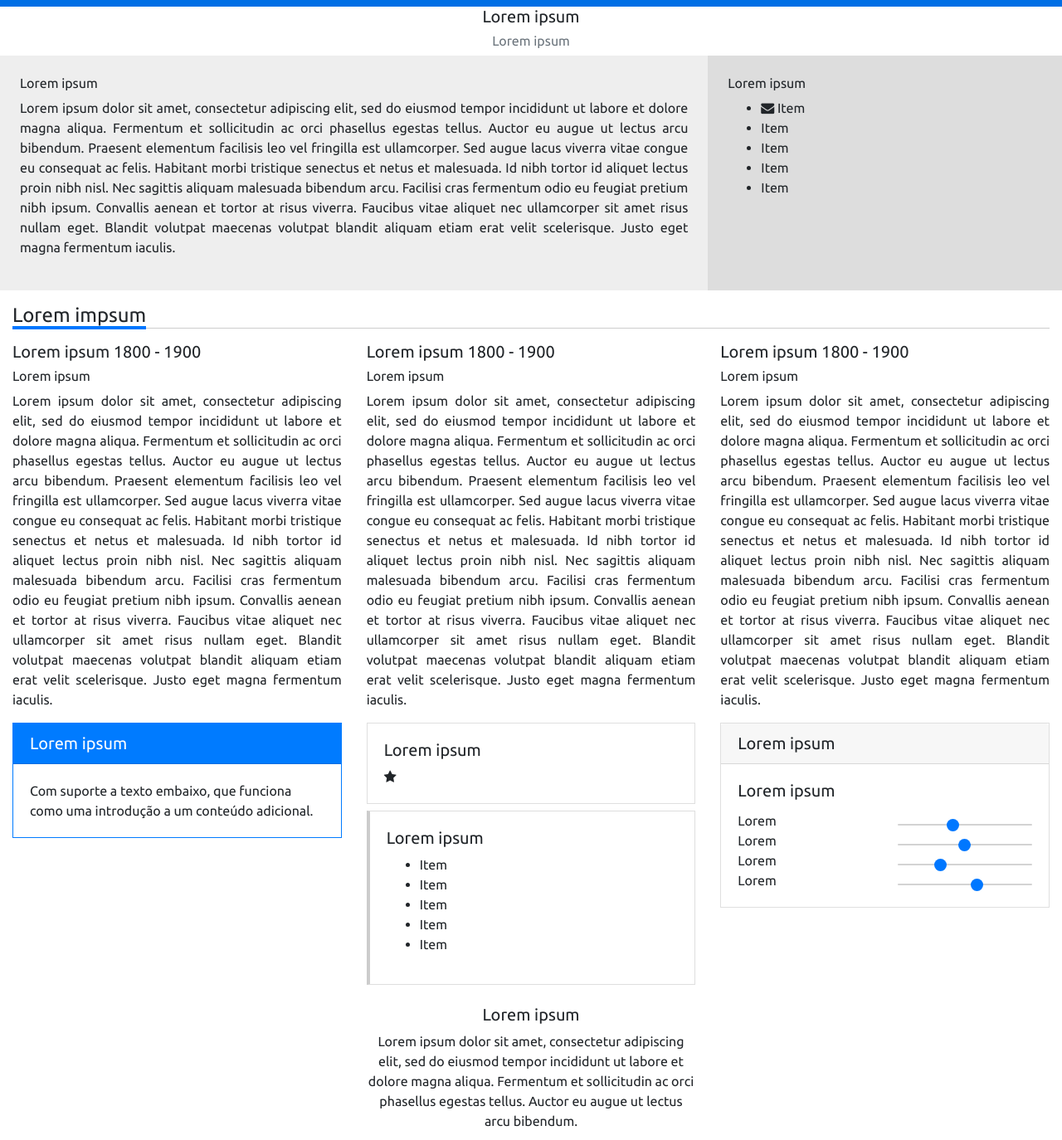
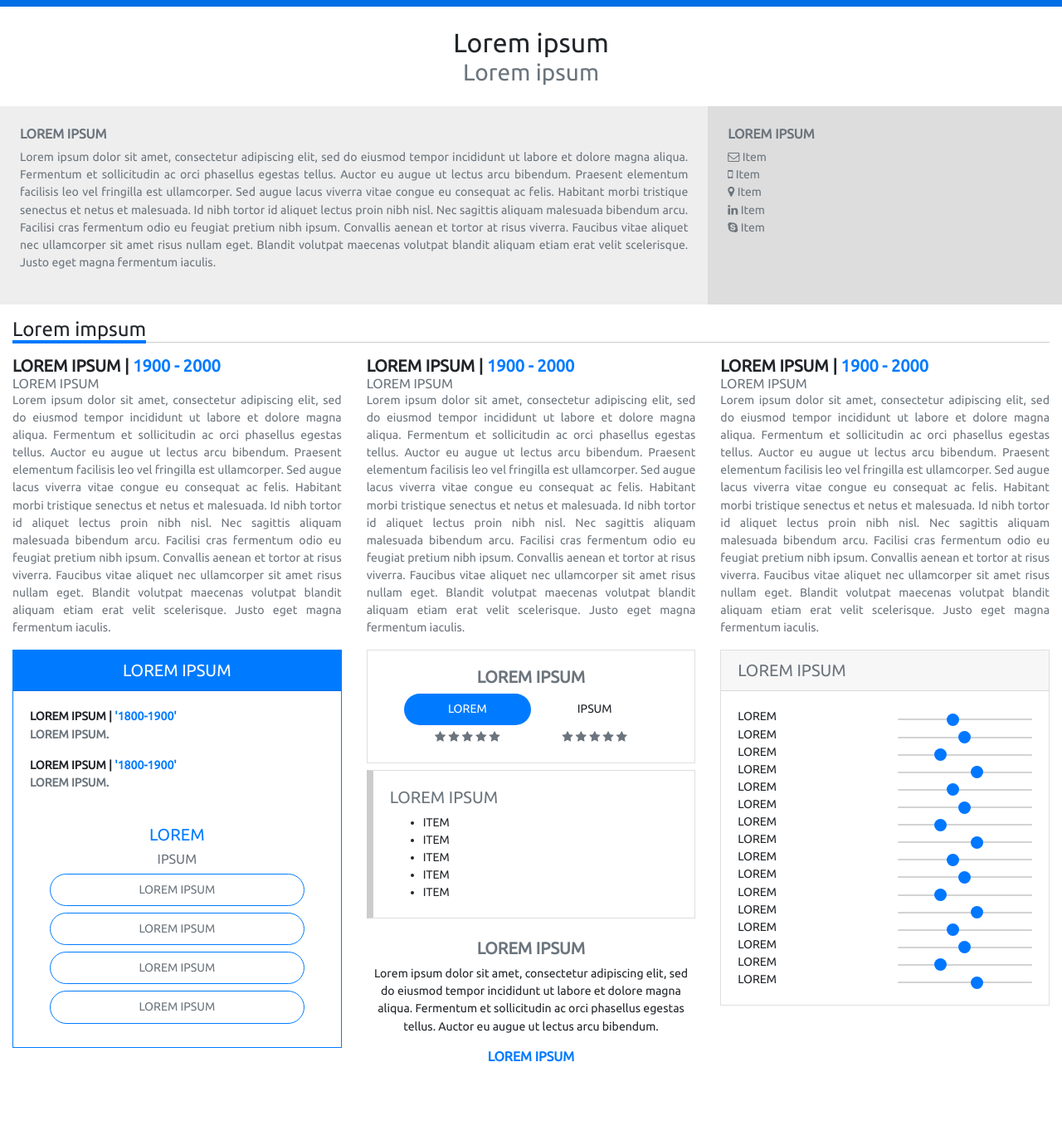
Before and after one commit to gurjao/curriculum, a plain HTML site: page index.html in a window 1280 px wide. Shown: the whole page at 83% size. After the commit the page ends 1291 px from the top, so only its background shows below. Drawn offline with Linux system fonts and the light colour scheme.

Commit message:
Mais evoluções no index.

```diff
--- a/css/app.css
+++ b/css/app.css
@@ -1,6 +1,11 @@
 /* Arquivo CSS para customizar o projeto */
 body {
 	font-family: 'Ubuntu', sans-serif;
+	font-size: 0.88rem;
+}
+
+.border-radius-24 {
+	border-radius: 24px;
 }
 
 .slider {
@@ -19,7 +24,6 @@ body {
 .slider:hover {
 	opacity: 1;
 }
-
 .slider::-webkit-slider-thumb {
 	-webkit-appearance: none;
 	appearance: none;
@@ -29,7 +33,6 @@ body {
 	background: #07f;
 	cursor: pointer;
 }
-
 .slider::-moz-range-thumb {
 	width: 15px;
 	height: 15px;
--- a/index.html
+++ b/index.html
@@ -21,64 +21,104 @@
 <body>
 
 	<hr class="my-0 bg-primary" style="border-top-width: 8px">
-	<h5 class="text-center">Lorem ipsum</h5>
-	<h6 class="text-center text-muted">Lorem ipsum</h6>
+	<h2 class="text-center mt-4 mb-0">Lorem ipsum</h2>
+	<h3 class="text-center text-muted mt-0 mb-4">Lorem ipsum</h3>
 
 	<div class="container-fluid">
 		<div class="row text-justify">
-			<div class="col-md-8" style="background: #eee; padding: 24px;">
-				<h6>Lorem ipsum</h6>
+			<div class="col-md-8 text-muted" style="background: #eee; padding: 24px;">
+				<h6 class="text-uppercase"><strong>Lorem ipsum</strong></h6>
 				<p>Lorem ipsum dolor sit amet, consectetur adipiscing elit, sed do eiusmod tempor incididunt ut labore et dolore magna aliqua. Fermentum et sollicitudin ac orci phasellus egestas tellus. Auctor eu augue ut lectus arcu bibendum. Praesent elementum facilisis leo vel fringilla est ullamcorper. Sed augue lacus viverra vitae congue eu consequat ac felis. Habitant morbi tristique senectus et netus et malesuada. Id nibh tortor id aliquet lectus proin nibh nisl. Nec sagittis aliquam malesuada bibendum arcu. Facilisi cras fermentum odio eu feugiat pretium nibh ipsum. Convallis aenean et tortor at risus viverra. Faucibus vitae aliquet nec ullamcorper sit amet risus nullam eget. Blandit volutpat maecenas volutpat blandit aliquam etiam erat velit scelerisque. Justo eget magna fermentum iaculis.</p>
 			</div>
-			<div class="col-md-4" style="background: #ddd; padding: 24px;">
-				<h6>Lorem ipsum</h6>
-				<ul>
-					<li><i class="fa fa-envelope"></i> Item</li>
-					<li>Item</li>
-					<li>Item</li>
-					<li>Item</li>
-					<li>Item</li>
+			<div class="col-md-4 text-muted" style="background: #ddd; padding: 24px;">
+				<h6 class="text-uppercase"><strong>Lorem ipsum</strong></h6>
+				<ul class="list-unstyled">
+					<li><i class="fa fa-envelope-o"></i> Item</li>
+					<li><i class="fa fa-mobile-phone"></i> Item</li>
+					<li><i class="fa fa-map-marker"></i> Item</li>
+					<li><i class="fa fa-linkedin"></i> Item</li>
+					<li><i class="fa fa-skype"></i> Item</li>
 				</ul>
 			</div>
 		</div>
+
 		<h4 class="my-3" style="border-bottom: 1px solid #ccc;"><span style="border-bottom: 4px solid #07f;">Lorem impsum</span></h4>
+
 		<div class="row text-justify">
 			<div class="col-md">
-				<h5>Lorem ipsum <span>1800 - 1900</span></h5>
-				<h6>Lorem ipsum</h6>
-				<p>Lorem ipsum dolor sit amet, consectetur adipiscing elit, sed do eiusmod tempor incididunt ut labore et dolore magna aliqua. Fermentum et sollicitudin ac orci phasellus egestas tellus. Auctor eu augue ut lectus arcu bibendum. Praesent elementum facilisis leo vel fringilla est ullamcorper. Sed augue lacus viverra vitae congue eu consequat ac felis. Habitant morbi tristique senectus et netus et malesuada. Id nibh tortor id aliquet lectus proin nibh nisl. Nec sagittis aliquam malesuada bibendum arcu. Facilisi cras fermentum odio eu feugiat pretium nibh ipsum. Convallis aenean et tortor at risus viverra. Faucibus vitae aliquet nec ullamcorper sit amet risus nullam eget. Blandit volutpat maecenas volutpat blandit aliquam etiam erat velit scelerisque. Justo eget magna fermentum iaculis.</p>
+				<h5 class="m-0 text-uppercase"><strong>Lorem ipsum | <span class="text-primary">1900 - 2000</span></strong></h5>
+				<h6 class="m-0 text-uppercase text-muted">Lorem ipsum</h6>
+				<p class="text-muted">Lorem ipsum dolor sit amet, consectetur adipiscing elit, sed do eiusmod tempor incididunt ut labore et dolore magna aliqua. Fermentum et sollicitudin ac orci phasellus egestas tellus. Auctor eu augue ut lectus arcu bibendum. Praesent elementum facilisis leo vel fringilla est ullamcorper. Sed augue lacus viverra vitae congue eu consequat ac felis. Habitant morbi tristique senectus et netus et malesuada. Id nibh tortor id aliquet lectus proin nibh nisl. Nec sagittis aliquam malesuada bibendum arcu. Facilisi cras fermentum odio eu feugiat pretium nibh ipsum. Convallis aenean et tortor at risus viverra. Faucibus vitae aliquet nec ullamcorper sit amet risus nullam eget. Blandit volutpat maecenas volutpat blandit aliquam etiam erat velit scelerisque. Justo eget magna fermentum iaculis.</p>
 			</div>
 			<div class="col-md">
-				<h5>Lorem ipsum <span>1800 - 1900</span></h5>
-				<h6>Lorem ipsum</h6>
-				<p>Lorem ipsum dolor sit amet, consectetur adipiscing elit, sed do eiusmod tempor incididunt ut labore et dolore magna aliqua. Fermentum et sollicitudin ac orci phasellus egestas tellus. Auctor eu augue ut lectus arcu bibendum. Praesent elementum facilisis leo vel fringilla est ullamcorper. Sed augue lacus viverra vitae congue eu consequat ac felis. Habitant morbi tristique senectus et netus et malesuada. Id nibh tortor id aliquet lectus proin nibh nisl. Nec sagittis aliquam malesuada bibendum arcu. Facilisi cras fermentum odio eu feugiat pretium nibh ipsum. Convallis aenean et tortor at risus viverra. Faucibus vitae aliquet nec ullamcorper sit amet risus nullam eget. Blandit volutpat maecenas volutpat blandit aliquam etiam erat velit scelerisque. Justo eget magna fermentum iaculis.</p>
+				<h5 class="m-0 text-uppercase"><strong>Lorem ipsum | <span class="text-primary">1900 - 2000</span></strong></h5>
+				<h6 class="m-0 text-uppercase text-muted">Lorem ipsum</h6>
+				<p class="text-muted">Lorem ipsum dolor sit amet, consectetur adipiscing elit, sed do eiusmod tempor incididunt ut labore et dolore magna aliqua. Fermentum et sollicitudin ac orci phasellus egestas tellus. Auctor eu augue ut lectus arcu bibendum. Praesent elementum facilisis leo vel fringilla est ullamcorper. Sed augue lacus viverra vitae congue eu consequat ac felis. Habitant morbi tristique senectus et netus et malesuada. Id nibh tortor id aliquet lectus proin nibh nisl. Nec sagittis aliquam malesuada bibendum arcu. Facilisi cras fermentum odio eu feugiat pretium nibh ipsum. Convallis aenean et tortor at risus viverra. Faucibus vitae aliquet nec ullamcorper sit amet risus nullam eget. Blandit volutpat maecenas volutpat blandit aliquam etiam erat velit scelerisque. Justo eget magna fermentum iaculis.</p>
 			</div>
 			<div class="col-md">
-				<h5>Lorem ipsum <span>1800 - 1900</span></h5>
-				<h6>Lorem ipsum</h6>
-				<p>Lorem ipsum dolor sit amet, consectetur adipiscing elit, sed do eiusmod tempor incididunt ut labore et dolore magna aliqua. Fermentum et sollicitudin ac orci phasellus egestas tellus. Auctor eu augue ut lectus arcu bibendum. Praesent elementum facilisis leo vel fringilla est ullamcorper. Sed augue lacus viverra vitae congue eu consequat ac felis. Habitant morbi tristique senectus et netus et malesuada. Id nibh tortor id aliquet lectus proin nibh nisl. Nec sagittis aliquam malesuada bibendum arcu. Facilisi cras fermentum odio eu feugiat pretium nibh ipsum. Convallis aenean et tortor at risus viverra. Faucibus vitae aliquet nec ullamcorper sit amet risus nullam eget. Blandit volutpat maecenas volutpat blandit aliquam etiam erat velit scelerisque. Justo eget magna fermentum iaculis.</p>
+				<h5 class="m-0 text-uppercase"><strong>Lorem ipsum | <span class="text-primary">1900 - 2000</span></strong></h5>
+				<h6 class="m-0 text-uppercase text-muted">Lorem ipsum</h6>
+				<p class="text-muted">Lorem ipsum dolor sit amet, consectetur adipiscing elit, sed do eiusmod tempor incididunt ut labore et dolore magna aliqua. Fermentum et sollicitudin ac orci phasellus egestas tellus. Auctor eu augue ut lectus arcu bibendum. Praesent elementum facilisis leo vel fringilla est ullamcorper. Sed augue lacus viverra vitae congue eu consequat ac felis. Habitant morbi tristique senectus et netus et malesuada. Id nibh tortor id aliquet lectus proin nibh nisl. Nec sagittis aliquam malesuada bibendum arcu. Facilisi cras fermentum odio eu feugiat pretium nibh ipsum. Convallis aenean et tortor at risus viverra. Faucibus vitae aliquet nec ullamcorper sit amet risus nullam eget. Blandit volutpat maecenas volutpat blandit aliquam etiam erat velit scelerisque. Justo eget magna fermentum iaculis.</p>
 			</div>
 		</div>
 		<div class="row">
-			<div class="col-md">
+			<div class="col-md text-uppercase">
 				<div class="card border-primary rounded-0 mb-2">
-					<h5 class="card-header text-white bg-primary rounded-0">Lorem ipsum</h5>
+					<h5 class="card-header text-center text-white bg-primary rounded-0">Lorem ipsum</h5>
 					<div class="card-body">
-						<p class="card-text">Com suporte a texto embaixo, que funciona como uma introdução a um conteúdo adicional.</p>
+						<p class="card-text">
+							<span class="d-block"><strong>Lorem ipsum | <span class="text-primary">'1800-1900'</span></strong></span>
+							<span class="text-muted"><strong>Lorem ipsum.</strong></span>
+						</p>
+						<p class="card-text">
+							<span class="d-block"><strong>Lorem ipsum | <span class="text-primary">'1800-1900'</span></strong></span>
+							<span class="text-muted"><strong>Lorem ipsum.</strong></span>
+						</p>
+					</div>
+					<div class="card-body text-center mx-4">
+						<h5 class="text-primary">Lorem</h5>
+						<h6 class="text-muted">Ipsum</h6>
+						<div class="border border-primary text-muted my-2 p-2 border-radius-24">Lorem ipsum</div>
+						<div class="border border-primary text-muted my-2 p-2 border-radius-24">Lorem ipsum</div>
+						<div class="border border-primary text-muted my-2 p-2 border-radius-24">Lorem ipsum</div>
+						<div class="border border-primary text-muted my-2 p-2 border-radius-24">Lorem ipsum</div>
 					</div>
 				</div>
 			</div>
 			<div class="col-md">
-				<div class="card rounded-0 mb-2">
+				<div class="card rounded-0 mb-2 text-uppercase">
 					<div class="card-body">
-						<h5>Lorem ipsum</h5>
-						<span class="fa fa-star checked"></span>
+						<h5 class="text-center text-secondary"><strong>Lorem ipsum</strong></h5>
+						<div class="row text-center mx-4 border-radius-24">
+							<div class="col bg-primary text-white p-2 border-radius-24">
+								<span>Lorem</span>
+							</div>
+							<div class="col p-2">
+								<span>Ipsum</span>
+							</div>
+						</div>
+						<div class="row text-center text-muted mx-4 mt-1">
+							<div class="col">
+								<span class="fa fa-star"></span>
+								<span class="fa fa-star"></span>
+								<span class="fa fa-star"></span>
+								<span class="fa fa-star"></span>
+								<span class="fa fa-star"></span>
+							</div>
+							<div class="col">
+								<span class="fa fa-star"></span>
+								<span class="fa fa-star"></span>
+								<span class="fa fa-star"></span>
+								<span class="fa fa-star"></span>
+								<span class="fa fa-star"></span>
+							</div>
+						</div>
 					</div>
 				</div>
-				<div class="card rounded-0" style="border-left: 4px solid #ccc;">
+				<div class="card rounded-0 text-uppercase" style="border-left: 8px solid #ccc;">
 					<div class="card-body">
-						<h5>Lorem ipsum</h5>
-						<ul>
+						<h5 class="text-muted">Lorem ipsum</h5>
+						<ul class="m-0">
 							<li>Item</li>
 							<li>Item</li>
 							<li>Item</li>
@@ -88,54 +128,78 @@
 					</div>
 				</div>
 				<div class="mt-4 text-center">
-					<h5>Lorem ipsum</h5>
+					<h5 class="text-muted text-uppercase"><strong>Lorem ipsum</strong></h5>
 					<p>Lorem ipsum dolor sit amet, consectetur adipiscing elit, sed do eiusmod tempor incididunt ut labore et dolore magna aliqua. Fermentum et sollicitudin ac orci phasellus egestas tellus. Auctor eu augue ut lectus arcu bibendum.</p>
+					<h6 class="text-primary text-uppercase"><strong>Lorem ipsum</strong></h6>
 				</div>
 			</div>
-			<div class="col-md mb-2">
+			<div class="col-md mb-2 text-uppercase">
 				<div class="card rounded-0">
-					<h5 class="card-header">Lorem ipsum</h5>
+					<h5 class="card-header text-muted">Lorem ipsum</h5>
 					<div class="card-body">
-						<h5 class="card-title">Lorem ipsum</h5>
 						<div class="row">
-							<div class="col">
-								Lorem
-							</div>
-							<div class="col">
-								<div class="range-field">
-									<input type="range" value="4" min="0" max="10" class="slider" disabled="true" />
-								</div>
-							</div>
+							<div class="col">Lorem</div>
+							<div class="col"><div class="range-field"><input type="range" value="4" min="0" max="10" class="slider" disabled="true" /></div></div>
 						</div>
 						<div class="row">
-							<div class="col">
-								Lorem
-							</div>
-							<div class="col">
-								<div class="range-field">
-									<input type="range" value="5" min="0" max="10" class="slider" disabled="true" />
-								</div>
-							</div>
+							<div class="col">Lorem</div>
+							<div class="col"> <div class="range-field"> <input type="range" value="5" min="0" max="10" class="slider" disabled="true" /></div></div>
 						</div>
 						<div class="row">
-							<div class="col">
-								Lorem
-							</div>
-							<div class="col">
-								<div class="range-field">
-									<input type="range" value="3" min="0" max="10" class="slider" disabled="true" />
-								</div>
-							</div>
+							<div class="col">Lorem</div>
+							<div class="col"> <div class="range-field"> <input type="range" value="3" min="0" max="10" class="slider" disabled="true" /></div></div>
 						</div>
 						<div class="row">
-							<div class="col">
-								Lorem
-							</div>
-							<div class="col">
-								<div class="range-field">
-									<input type="range" value="6" min="0" max="10" class="slider" disabled="true" />
-								</div>
-							</div>
+							<div class="col">Lorem</div>
+							<div class="col"><div class="range-field"><input type="range" value="6" min="0" max="10" class="slider" disabled="true" /></div></div>
+						</div>
+						<div class="row">
+							<div class="col">Lorem</div>
+							<div class="col"><div class="range-field"><input type="range" value="4" min="0" max="10" class="slider" disabled="true" /></div></div>
+						</div>
+						<div class="row">
+							<div class="col">Lorem</div>
+							<div class="col"> <div class="range-field"> <input type="range" value="5" min="0" max="10" class="slider" disabled="true" /></div></div>
+						</div>
+						<div class="row">
+							<div class="col">Lorem</div>
+							<div class="col"> <div class="range-field"> <input type="range" value="3" min="0" max="10" class="slider" disabled="true" /></div></div>
+						</div>
+						<div class="row">
+							<div class="col">Lorem</div>
+							<div class="col"><div class="range-field"><input type="range" value="6" min="0" max="10" class="slider" disabled="true" /></div></div>
+						</div>
+						<div class="row">
+							<div class="col">Lorem</div>
+							<div class="col"><div class="range-field"><input type="range" value="4" min="0" max="10" class="slider" disabled="true" /></div></div>
+						</div>
+						<div class="row">
+							<div class="col">Lorem</div>
+							<div class="col"> <div class="range-field"> <input type="range" value="5" min="0" max="10" class="slider" disabled="true" /></div></div>
+						</div>
+						<div class="row">
+							<div class="col">Lorem</div>
+							<div class="col"> <div class="range-field"> <input type="range" value="3" min="0" max="10" class="slider" disabled="true" /></div></div>
+						</div>
+						<div class="row">
+							<div class="col">Lorem</div>
+							<div class="col"><div class="range-field"><input type="range" value="6" min="0" max="10" class="slider" disabled="true" /></div></div>
+						</div>
+						<div class="row">
+							<div class="col">Lorem</div>
+							<div class="col"><div class="range-field"><input type="range" value="4" min="0" max="10" class="slider" disabled="true" /></div></div>
+						</div>
+						<div class="row">
+							<div class="col">Lorem</div>
+							<div class="col"> <div class="range-field"> <input type="range" value="5" min="0" max="10" class="slider" disabled="true" /></div></div>
+						</div>
+						<div class="row">
+							<div class="col">Lorem</div>
+							<div class="col"> <div class="range-field"> <input type="range" value="3" min="0" max="10" class="slider" disabled="true" /></div></div>
+						</div>
+						<div class="row">
+							<div class="col">Lorem</div>
+							<div class="col"><div class="range-field"><input type="range" value="6" min="0" max="10" class="slider" disabled="true" /></div></div>
 						</div>
 					</div>
 				</div>
```
